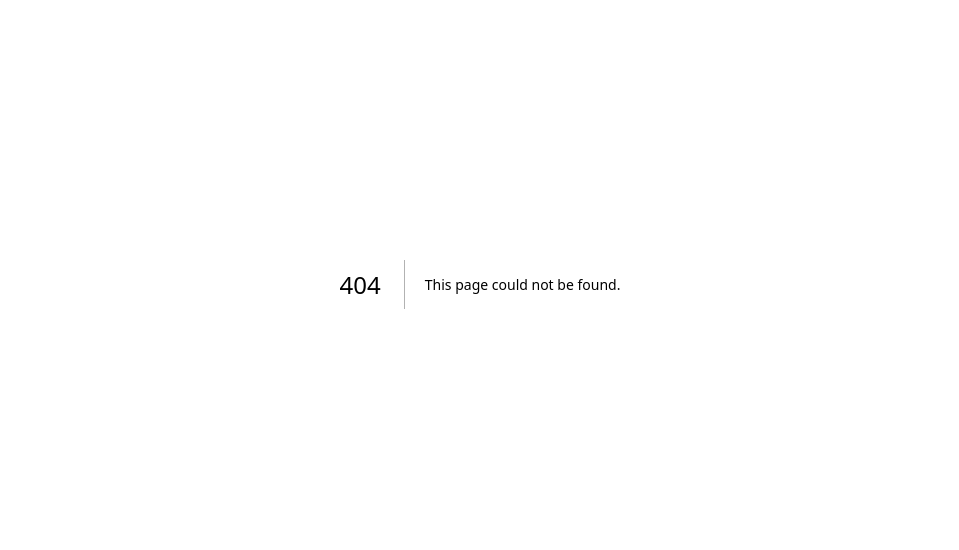
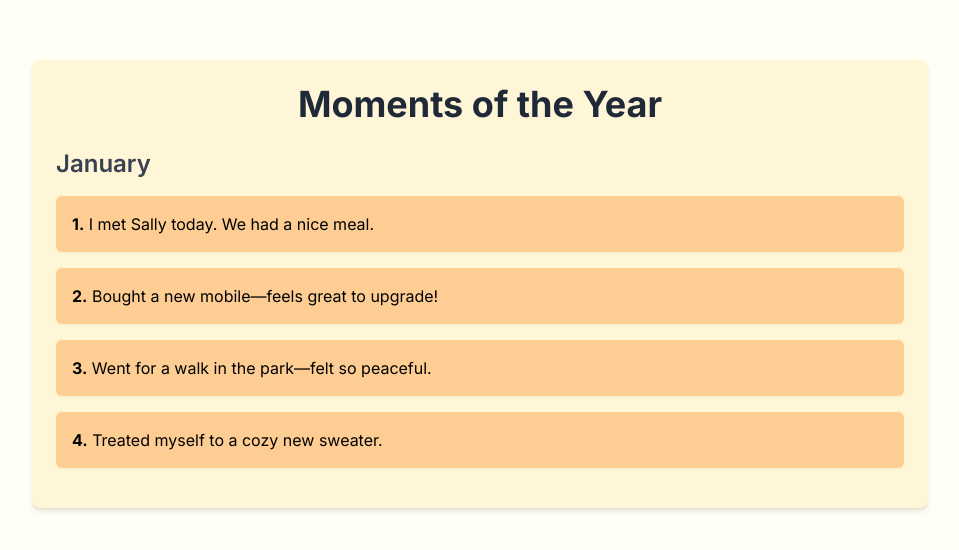
Before and after one commit to theaxelchoco/Wellness-365, a Next.js app: page /journal in a window 1280 px wide. Before the commit this address had no page. Shown: the part 116-666 px from the top of the page, without its empty margins (160-1119 px from the left). Built offline with nearby package versions, Linux system fonts and the light colour scheme.

Commit message:
feat(journal): setup frontend and backend skeleton for journal entries

```diff
--- /dev/null
+++ b/app/journal/page.tsx
@@ -0,0 +1,33 @@
+import React from "react";
+
+const JournalPage: React.FC = () => {
+    return (
+        <div className="bg-[#FFFFF5] min-h-screen flex items-center justify-center p-4">
+            <div className="bg-[#FFF5D7] p-6 shadow-md rounded-lg w-full max-w-4xl">
+                <h1 className="text-4xl font-bold text-center mb-6 text-gray-800">
+                    Moments of the Year
+                </h1>
+                <div className="mb-4">
+                    <h2 className="text-2xl font-semibold text-gray-700 mb-4">January</h2>
+                    <ul className="space-y-4">
+                        {/* Example Journal Entries */}
+                        <li className="bg-[#FDCD93] p-4 rounded-md shadow-sm">
+                            <span className="font-bold">1.</span> I met Sally today. We had a nice meal.
+                        </li>
+                        <li className="bg-[#FDCD93] p-4 rounded-md shadow-sm">
+                            <span className="font-bold">2.</span> Bought a new mobile—feels great to upgrade!
+                        </li>
+                        <li className="bg-[#FDCD93] p-4 rounded-md shadow-sm">
+                            <span className="font-bold">3.</span> Went for a walk in the park—felt so peaceful.
+                        </li>
+                        <li className="bg-[#FDCD93] p-4 rounded-md shadow-sm">
+                            <span className="font-bold">4.</span> Treated myself to a cozy new sweater.
+                        </li>
+                    </ul>
+                </div>
+            </div>
+        </div>
+    );
+};
+
+export default JournalPage;
```
Also changed, not shown: package.json (+6 -1 lines), 2 other files (tests, documents, lock files or other folders).
